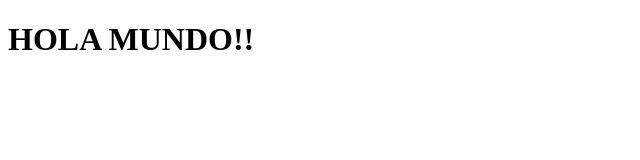
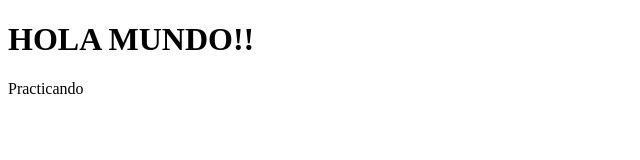
Before and after one commit to GaelMnr/Gael-SMA, a plain HTML site: page index.html in a window 1280 px wide. Shown: the full height of the page, 0-640 px from the left. Drawn offline with Linux system fonts and the light colour scheme.

Commit message:
Update index.html
Version 1

```diff
--- a/index.html
+++ b/index.html
@@ -7,6 +7,7 @@
 <body>
 
 <h1>HOLA MUNDO!!</h1>
+      <p1>Practicando</p1>
 
 </body>
 </html>
```
